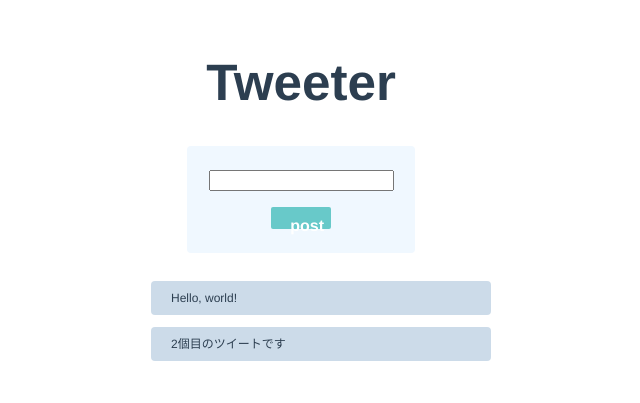
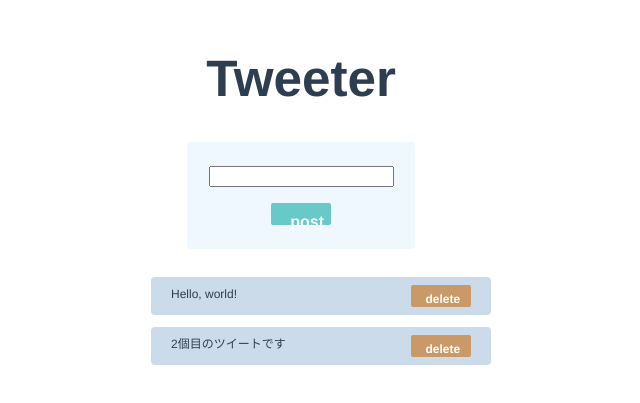
Before and after one commit to yu00212/Vue3, a Vue app: page / in a window 1280 px wide. Shown: the part 201-604 px from the top of the page, without its empty margins (339-979 px from the left). Built offline with nearby package versions, Linux system fonts and the light colour scheme.

Commit message:
add： 削除機能追加

```diff
--- a/src/components/Tweet.vue
+++ b/src/components/Tweet.vue
@@ -14,6 +14,11 @@
   inputtingDescription.value = ''
   console.log(tweets.value);
 }
+
+const deleteTweet = (id: number) => {
+  tweets.value = tweets.value.filter(t => t.id !== id)
+}
+
 </script>
 
 <template>
@@ -27,6 +32,7 @@
       <ul>
         <li v-for="tweet in tweets" :key="tweet.id" class="tweet-list">
           <span>{{ tweet.description }}</span>
+          <button @click="deleteTweet(tweet.id)" class="delete-button">delete</button>
         </li>
       </ul>
 
@@ -68,7 +74,7 @@
 
 }
 
-button {
+.save-button {
   color: #fff;
   font-weight: bold;
   background-color: #68c9c9;
@@ -78,8 +84,22 @@
   height: 22px;
 }
 
-button:hover {
+.save-button:hover {
   background-color: #37bdbd;
+}
+
+.delete-button {
+  color: #fff;
+  font-weight: bold;
+  background-color: #c99a68;
+  border-radius: 2px;
+  border: none;
+  width: 60px;
+  height: 22px;
+}
+
+.delete-button:hover {
+  background-color: #ac783f;
 }
 
 input {
```
